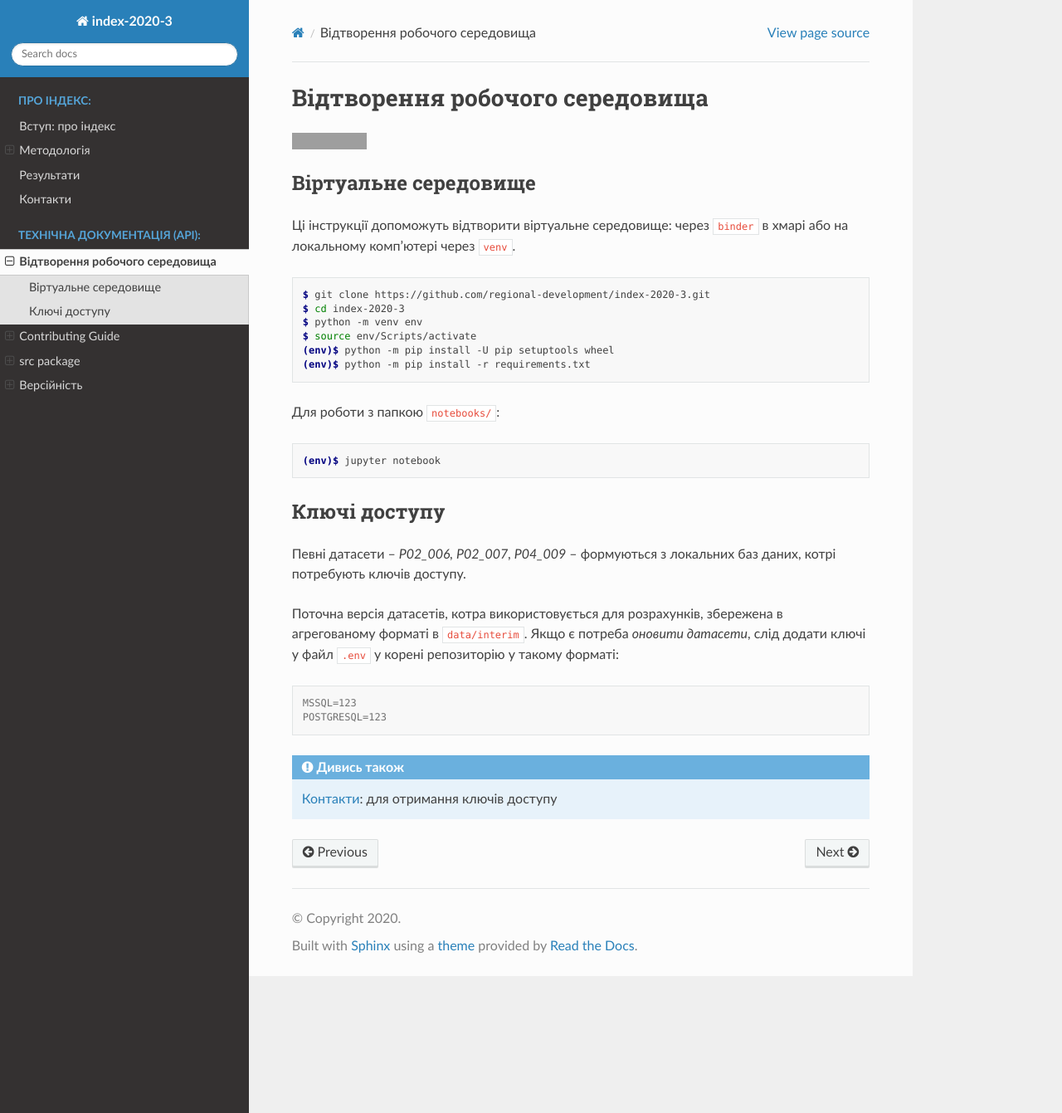
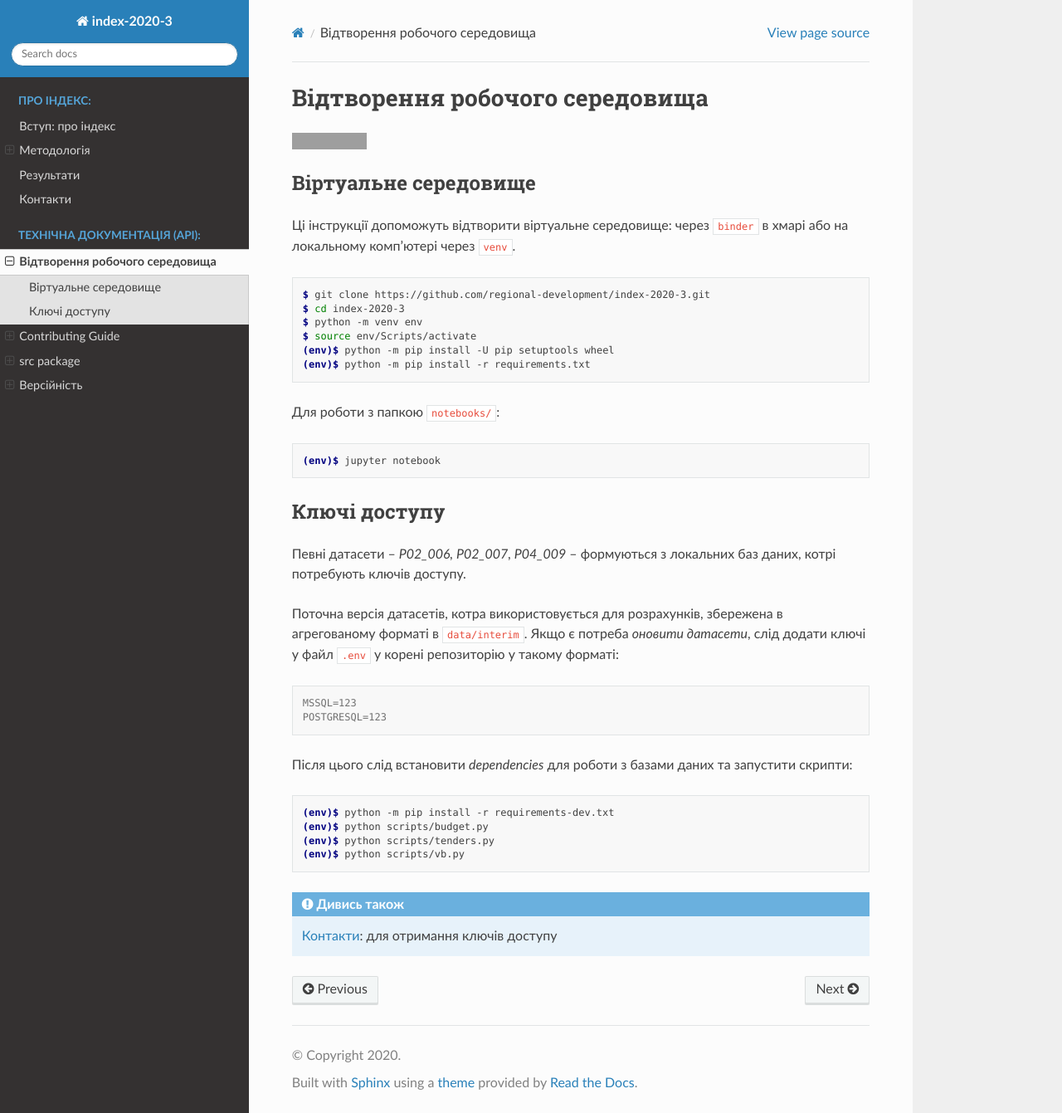
Before and after one commit to regional-development/index-2020-3, a Sphinx documentation site: the page built from docs/writings/installation.rst, in a window 1280 px wide and 1341 px high. Shown: the whole window at 83% size. Built offline with Sphinx 7.4.7 and the Read the Docs theme 2.0.0, drawn with Linux system fonts in a browser that asks for light colours; grey boxes are pictures that could not be loaded.

Commit message:
Оновлена інструкція налаштування віртуального середовища

```diff
--- a/docs/writings/installation.rst
+++ b/docs/writings/installation.rst
@@ -39,6 +39,15 @@
     MSSQL=123
     POSTGRESQL=123
 
+Після цього слід встановити `dependencies` для роботи з базами даних та запустити скрипти:
+
+.. code-block:: console
+
+    (env)$ python -m pip install -r requirements-dev.txt
+    (env)$ python scripts/budget.py
+    (env)$ python scripts/tenders.py
+    (env)$ python scripts/vb.py
+
 
 .. seealso::
 
```
